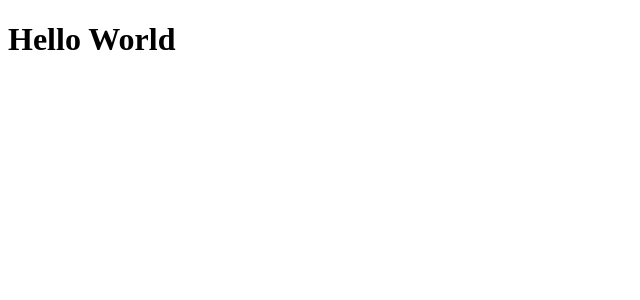
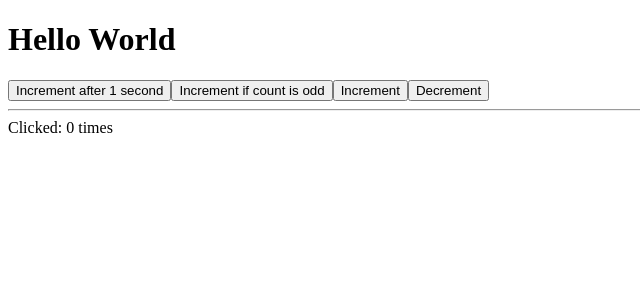
Before and after one commit to dannnyliang/stackoverflow-listing, a React (Create React App) app: page / in a window 1280 px wide. Shown: the top 300 px of the page, without its empty margins (0-640 px from the left). Built offline with nearby package versions, Linux system fonts and the light colour scheme.

Commit message:
feat: build basic redux-saga application

```diff
--- a/package.json
+++ b/package.json
@@ -3,6 +3,7 @@
   "version": "0.1.0",
   "private": true,
   "dependencies": {
+    "@reduxjs/toolkit": "^1.5.1",
     "@testing-library/jest-dom": "^5.11.4",
     "@testing-library/react": "^11.1.0",
     "@testing-library/user-event": "^12.1.10",
@@ -13,7 +14,10 @@
     "query-string": "^7.0.0",
     "react": "^17.0.2",
     "react-dom": "^17.0.2",
+    "react-redux": "^7.2.4",
     "react-scripts": "4.0.3",
+    "redux": "^4.1.0",
+    "redux-saga": "^1.1.3",
     "typescript": "^4.1.2"
   },
   "scripts": {
@@ -40,6 +44,7 @@
     ]
   },
   "devDependencies": {
+    "@types/react-redux": "^7.1.16",
     "cz-conventional-changelog": "3.3.0",
     "eslint-config-prettier": "^8.3.0",
     "eslint-plugin-prettier": "^3.4.0",
--- a/src/App.tsx
+++ b/src/App.tsx
@@ -1,7 +1,33 @@
+import { useAppDispatch, useAppSelector } from "./hooks";
+import {
+  decrement,
+  increment,
+  incrementAsync,
+  incrementIfOdd,
+} from "./redux/reducer/counter";
+
 function App() {
+  const count = useAppSelector((state) => state.counter.count);
+  const dispatch = useAppDispatch();
+
+  const handleIncrementAsync = () => dispatch(incrementAsync());
+  const handleIncrementIfOdd = () => dispatch(incrementIfOdd());
+  const handleIncrement = () => dispatch(increment());
+  const handleDecrement = () => dispatch(decrement());
+
   return (
     <div>
       <h1>Hello World</h1>
+      <div>
+        <button onClick={handleIncrementAsync}>Increment after 1 second</button>
+        <button onClick={handleIncrementIfOdd}>
+          Increment if count is odd
+        </button>
+        <button onClick={handleIncrement}>Increment</button>
+        <button onClick={handleDecrement}>Decrement</button>
+        <hr />
+        <div>Clicked: {count} times</div>
+      </div>
     </div>
   );
 }
--- /dev/null
+++ b/src/hooks/index.ts
@@ -0,0 +1,6 @@
+import { TypedUseSelectorHook, useDispatch, useSelector } from "react-redux";
+
+import { AppDispatch, RootState } from "..";
+
+export const useAppSelector: TypedUseSelectorHook<RootState> = useSelector;
+export const useAppDispatch = () => useDispatch<AppDispatch>();
--- a/src/index.tsx
+++ b/src/index.tsx
@@ -1,11 +1,33 @@
+import { configureStore } from "@reduxjs/toolkit";
 import React from "react";
 import ReactDOM from "react-dom";
+import { Provider } from "react-redux";
+import createSagaMiddleware from "redux-saga";
 
 import App from "./App";
+import reducer from "./redux/reducer";
+import rootSage from "./redux/sagas";
+
+const sagaMiddleware = createSagaMiddleware();
+
+const middleware = [sagaMiddleware];
+
+const store = configureStore({
+  reducer,
+  middleware,
+  devTools: process.env.NODE_ENV !== "production",
+});
+
+sagaMiddleware.run(rootSage);
 
 ReactDOM.render(
   <React.StrictMode>
-    <App />
+    <Provider store={store}>
+      <App />
+    </Provider>
   </React.StrictMode>,
   document.getElementById("root")
 );
+
+export type RootState = ReturnType<typeof store.getState>;
+export type AppDispatch = typeof store.dispatch;
--- /dev/null
+++ b/src/redux/reducer/counter.ts
@@ -0,0 +1,27 @@
+import { createAction, createSlice } from "@reduxjs/toolkit";
+
+interface CounterState {
+  count: number;
+}
+
+const name = "counter";
+const initialState: CounterState = { count: 0 };
+
+const counterSlice = createSlice({
+  name,
+  initialState,
+  reducers: {
+    increment: ({ count }) => ({ count: count + 1 }),
+    decrement: ({ count }) => ({ count: count > 0 ? count - 1 : count }),
+    incrementIfOdd: ({ count }) => ({
+      count: count % 2 !== 0 ? count + 1 : count,
+    }),
+  },
+});
+
+/** ----- Action ----- */
+export const { increment, decrement, incrementIfOdd } = counterSlice.actions;
+export const incrementAsync = createAction(`${name}/incrementAsync`);
+
+/** ----- Reducer ----- */
+export default counterSlice.reducer;
--- /dev/null
+++ b/src/redux/reducer/index.ts
@@ -0,0 +1,9 @@
+import { combineReducers } from "redux";
+
+import counter from "./counter";
+
+const rootReducer = combineReducers({
+  counter,
+});
+
+export default rootReducer;
--- /dev/null
+++ b/src/redux/sagas/counter.ts
@@ -0,0 +1,10 @@
+import { delay, put, takeEvery } from "redux-saga/effects";
+
+import { increment, incrementAsync } from "../reducer/counter";
+
+export function* watchIncrementAsync() {
+  yield takeEvery(incrementAsync().type, function* () {
+    yield delay(1000);
+    yield put(increment());
+  });
+}
--- /dev/null
+++ b/src/redux/sagas/index.ts
@@ -0,0 +1,11 @@
+import { all } from "redux-saga/effects";
+
+import { watchIncrementAsync } from "./counter";
+
+export function helloSaga() {
+  console.log("Hello Sagas!");
+}
+
+export default function* rootSaga() {
+  yield all([helloSaga(), watchIncrementAsync()]);
+}
--- /dev/null
+++ b/src/redux/sagas/utils.ts
@@ -0,0 +1 @@
+export const delay = (ms: number) => new Promise((res) => setTimeout(res, ms));
```
Also changed, not shown: 1 other file (tests, documents, lock files or other folders).
